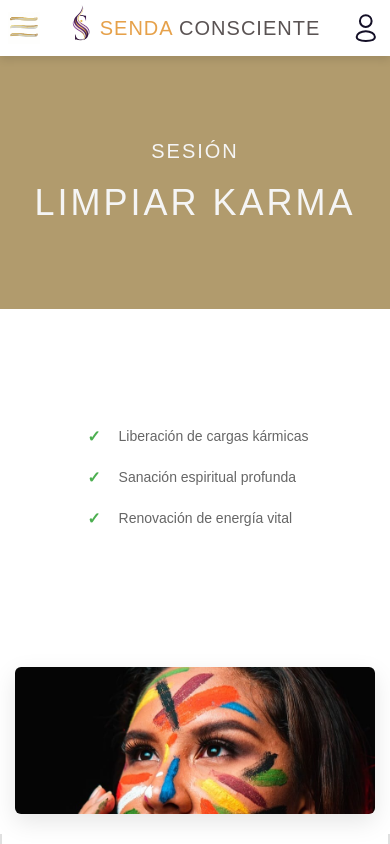
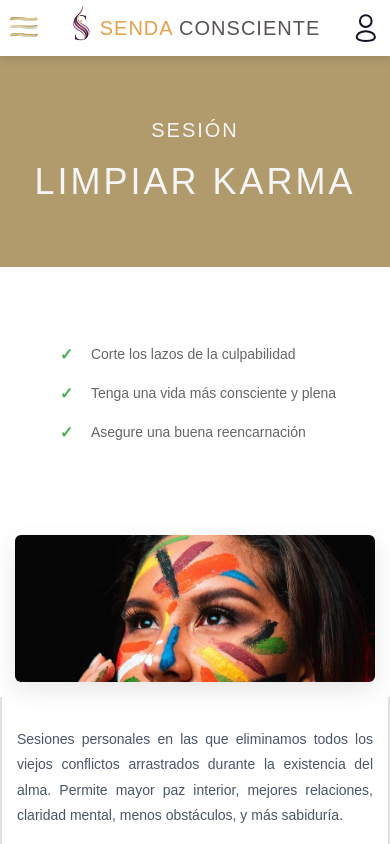
Before and after one commit to orbimatrix/Conscious-path, a Next.js app: page /limpiar_karma in a window 390 px wide. Shown: the top 844 px of the page. Built offline with nearby package versions, Linux system fonts and the light colour scheme.

Commit message:
Update limpiar_karma styles for improved mobile responsiveness and adjust benefit text for clarity and relevance.

```diff
--- a/src/app/limpiar_karma/limpiar_karma.css
+++ b/src/app/limpiar_karma/limpiar_karma.css
@@ -374,8 +374,8 @@
 /* Mobile Responsive Design */
 @media (max-width: 1024px) {
   .limpiar-karma-hero {
-    padding: 70px 20px;
-    min-height: 40vh;
+    padding: 60px 20px;
+    min-height: 35vh;
   }
 
   .limpiar-karma-title {
@@ -387,12 +387,12 @@
   }
 
   .limpiar-karma-benefits {
-    padding: 25px 20px;
-    min-height: 30vh;
+    padding: 20px 20px;
+    min-height: 25vh;
   }
 
   .limpiar-karma-image-section {
-    padding: 30px 20px;
+    padding: 25px 20px;
   }
 
   .limpiar-karma-info-section {
@@ -473,8 +473,8 @@
 
 @media (max-width: 768px) {
   .limpiar-karma-hero {
-    padding: 60px 15px;
-    min-height: 35vh;
+    padding: 50px 15px;
+    min-height: 30vh;
   }
 
   .limpiar-karma-title {
@@ -486,13 +486,13 @@
   }
 
   .limpiar-karma-benefits {
-    padding: 20px 15px;
-    min-height: 35vh;
+    padding: 15px 15px;
+    min-height: 25vh;
   }
 
   .limpiar-karma-benefit-item {
     font-size: 16px;
-    padding: 8px 0;
+    padding: 6px 0;
     flex-direction: row;
     gap: 12px;
     width: 100%;
@@ -507,7 +507,7 @@
   }
 
   .limpiar-karma-image-section {
-    padding: 25px 15px;
+    padding: 20px 15px;
   }
 
   .limpiar-karma-image {
@@ -592,8 +592,8 @@
 
 @media (max-width: 480px) {
   .limpiar-karma-hero {
-    padding: 50px 15px;
-    min-height: 30vh;
+    padding: 40px 15px;
+    min-height: 25vh;
   }
 
   .limpiar-karma-title {
@@ -605,13 +605,13 @@
   }
 
   .limpiar-karma-benefits {
-    padding: 15px 15px;
-    min-height: 40vh;
+    padding: 12px 15px;
+    min-height: 30vh;
   }
 
   .limpiar-karma-benefit-item {
     font-size: 14px;
-    padding: 6px 0;
+    padding: 5px 0;
     width: 100%;
   }
 
@@ -620,7 +620,7 @@
   }
 
   .limpiar-karma-image-section {
-    padding: 20px 15px;
+    padding: 15px 15px;
   }
 
   .limpiar-karma-image {
@@ -705,8 +705,8 @@
 
 @media (max-width: 360px) {
   .limpiar-karma-hero {
-    padding: 40px 10px;
-    min-height: 25vh;
+    padding: 35px 10px;
+    min-height: 20vh;
   }
 
   .limpiar-karma-title {
@@ -718,13 +718,13 @@
   }
 
   .limpiar-karma-benefits {
-    padding: 12px 10px;
-    min-height: 45vh;
+    padding: 10px 10px;
+    min-height: 35vh;
   }
 
   .limpiar-karma-benefit-item {
     font-size: 13px;
-    padding: 5px 0;
+    padding: 4px 0;
     width: 100%;
   }
 
--- a/src/app/limpiar_karma/page.tsx
+++ b/src/app/limpiar_karma/page.tsx
@@ -20,15 +20,15 @@ export default function LimpiarKarmaPage() {
             <ul className="limpiar-karma-benefits-list">
               <li className="limpiar-karma-benefit-item">
                 <span className="benefit-icon">✓</span>
-                <span className="benefit-text">Liberación de cargas kármicas</span>
+                <span className="benefit-text">Corte los lazos de la culpabilidad</span>
               </li>
               <li className="limpiar-karma-benefit-item">
                 <span className="benefit-icon">✓</span>
-                <span className="benefit-text">Sanación espiritual profunda</span>
+                <span className="benefit-text">Tenga una vida más consciente y plena</span>
               </li>
               <li className="limpiar-karma-benefit-item">
                 <span className="benefit-icon">✓</span>
-                <span className="benefit-text">Renovación de energía vital</span>
+                <span className="benefit-text">Asegure una buena reencarnación</span>
               </li>
             </ul>
           </div>
```
